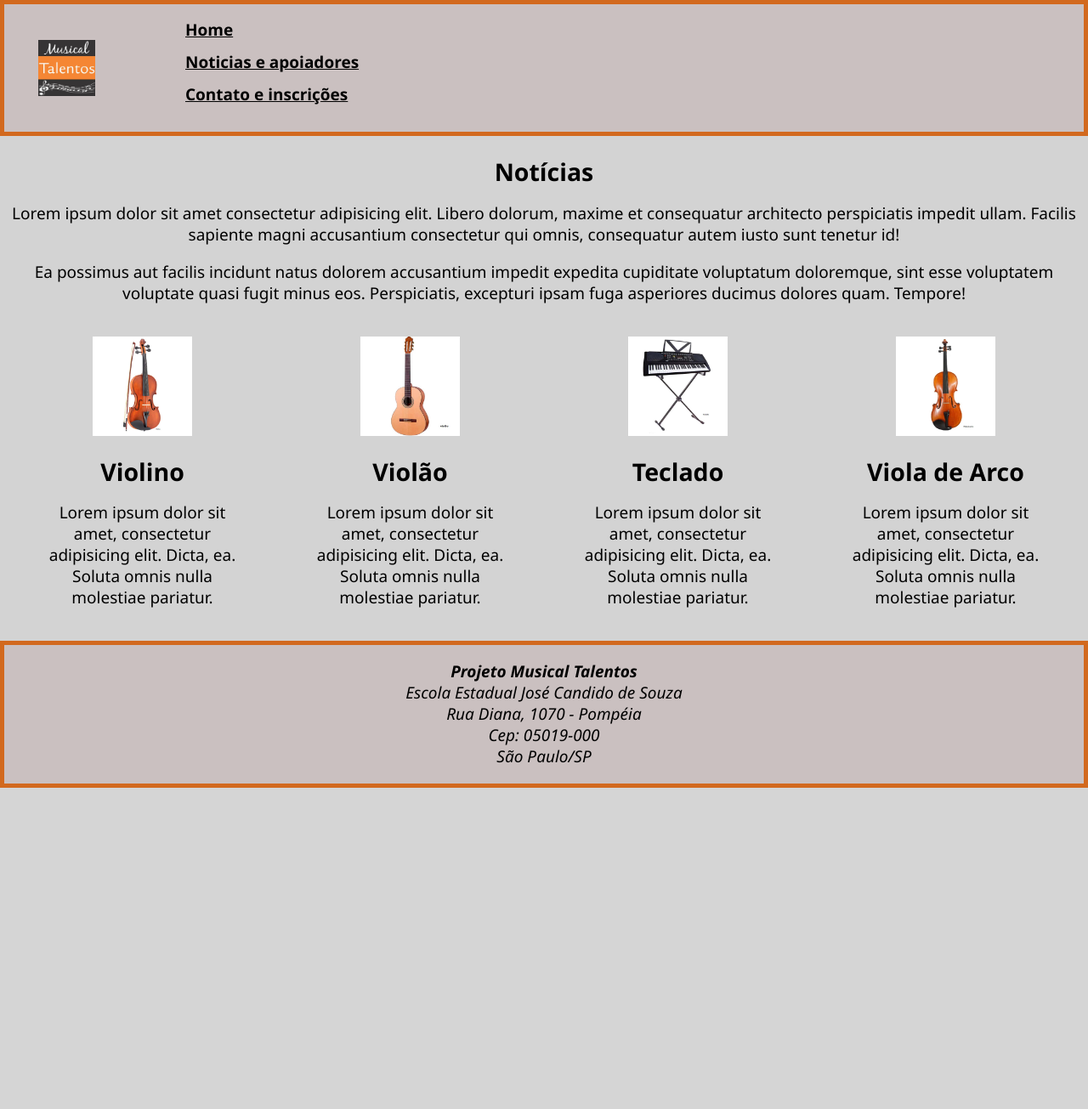
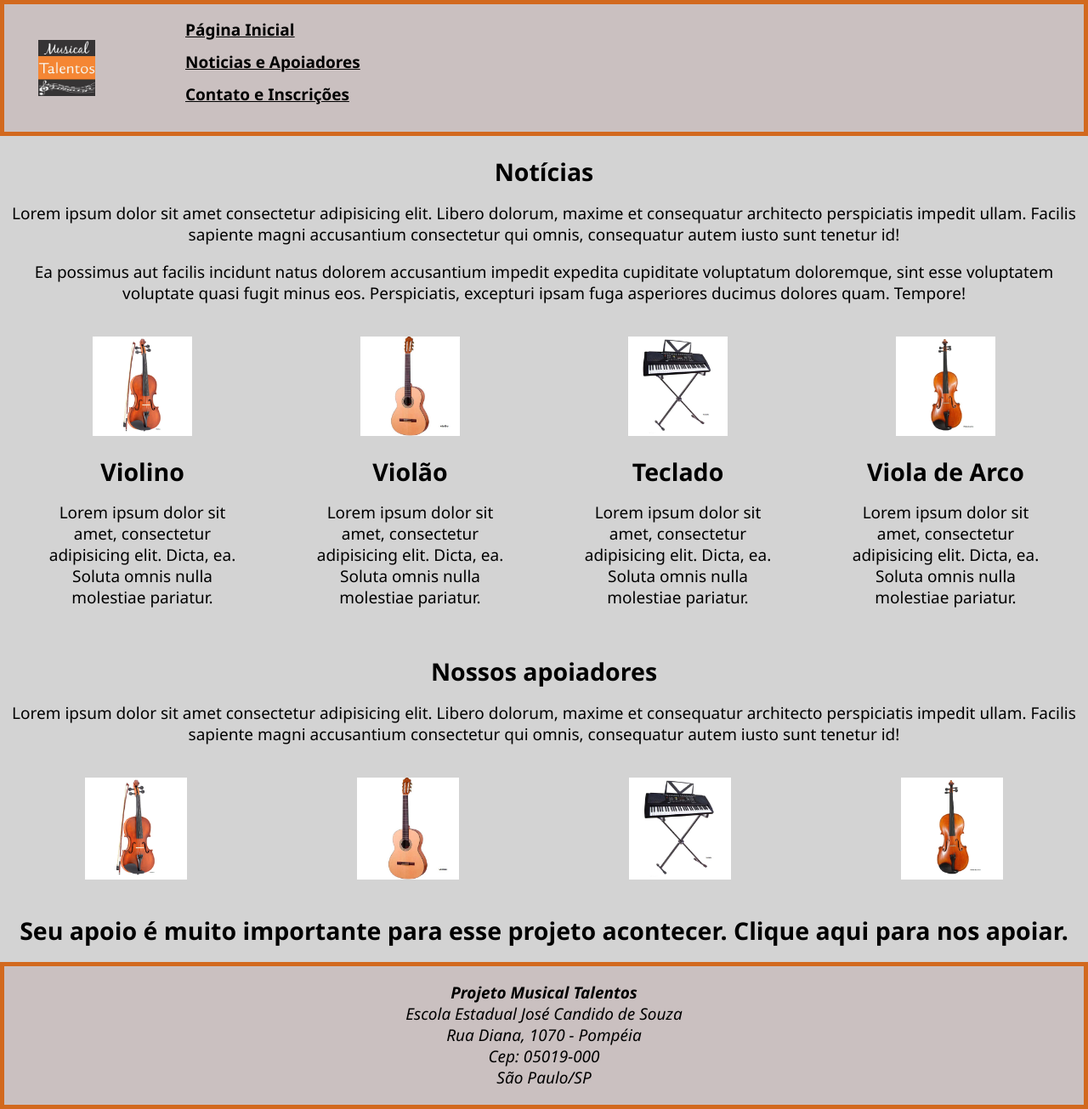
Before and after one commit to mariliapduarte/musical-talentos, a PHP site: page /noticias.php in a window 1280 px wide. Shown: the whole page at 85% size. Before the commit the page ends 927 px from the top, so only its background shows below. Run offline with PHP 8.4, Linux system fonts and the light colour scheme.

Commit message:
add apoio

```diff
--- a/includes/cabecalho.php
+++ b/includes/cabecalho.php
@@ -6,8 +6,8 @@ $pagina = basename($_SERVER['PHP_SELF']); /* Essa função consegue extrair o no
 // Parte 02: Condicional para avaliar qual pág está aberta e definir qual título utilizar
 switch($pagina){
     case 'index.php': $titulo = "Página Inicial"; break; /* break - se for verdadeiro pare por aqui - se não tivesse o break ia ficar carregando o pag infinitamemte ou poderia dar um resultsado inesperado */
-    case 'noticias.php': $titulo = "Notícias"; break;
-     default: $titulo = "Contato"; break;
+    case 'noticias.php': $titulo = "Notícias e Apoio"; break;
+     default: $titulo = "Contato e Inscrições"; break;
 }
 
 ?>
@@ -32,7 +32,7 @@ switch($pagina){
             <h1>
 
                 <figure>
-                    <img src="imagens/logo-musical-talentos.jpg" alt="logo-projeto-musical-talentos">
+                    <img src="imagens/logo-musical-talentos.jpg" alt="logo-projeto-musical-talentos"> <!-- colocar link para home -->
                 </figure>
 
             </h1>
@@ -49,9 +49,9 @@ switch($pagina){
                     <!-- atalho li*3> - cria lista não ordenada com 4 links,  -->
                     <!-- <ul class="links-menu aberto"> -->
                     <ul class="links-menu">
-                        <li><a href="index.php">Home</a></li>
-                        <li><a href="noticias.php">Noticias e apoiadores</a></li>
-                        <li><a href="contatoinscricoes.php">Contato e inscrições</a></li>
+                        <li><a href="index.php">Página Inicial</a></li>
+                        <li><a href="noticias.php">Noticias e Apoiadores</a></li>
+                        <li><a href="contatoinscricoes.php">Contato e Inscrições</a></li>
                     </ul>
                 </h2>
             </nav>
--- a/noticias.php
+++ b/noticias.php
@@ -54,6 +54,47 @@
         </section>
         </article>
 
+        <h2>Nossos apoiadores</h2>
+
+<p>Lorem ipsum dolor sit amet consectetur adipisicing elit. Libero dolorum, maxime et consequatur architecto perspiciatis impedit ullam. Facilis sapiente magni accusantium consectetur qui omnis, consequatur autem iusto sunt tenetur id!</p>
+
+<section class="blocos-noticias">
+
+
+<figure>
+    <a href="imagens/instrumentos/instrumento musical - violino.jpg">
+        <img class="violino-img" src="imagens/instrumentos/instrumento musical - violino.jpg" alt="violino">
+    </a>
+</figure>
+
+
+<figure>
+    <a href="imagens/instrumentos/instrumento musica - violão.jpg">
+        <img src="imagens/instrumentos/instrumento musica - violão.jpg" alt="violão">
+    </a>
+</figure>
+
+
+<figure>
+
+    <a href="instrumentos/instrumentos/imagens/instrumento musical - teclado.jpg">
+        <img src="imagens/instrumentos/instrumento musical - teclado.jpg" alt="instrumento musical teclado">
+    </a>
+</figure>
+
+
+
+<figure>
+    <a href="imagens/instrumentos/instrumento musical - viola de arco.jpg">
+        <img src="imagens/instrumentos/instrumento musical - viola de arco.jpg" alt="viola de arco">
+    </a>
+</figure>
+
+
+
+</section>
+</article>
+<h2><strong>Seu apoio é muito importante para esse projeto acontecer. Clique aqui para nos apoiar.</strong></h2>
 
 
 <?php require "includes/rodape.php" ?>
```
